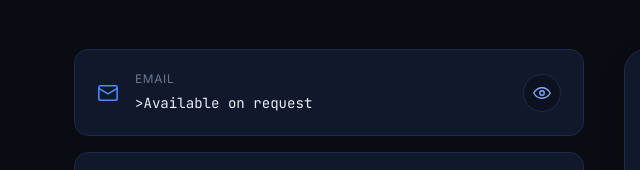
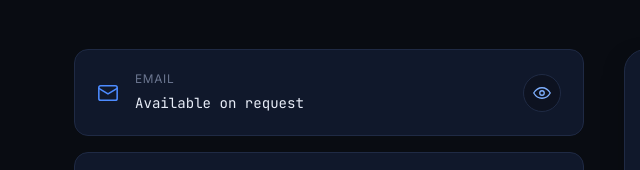
Before and after one commit to manoj386/apurva-portfolio, a plain HTML site: page index.html in a window 1280 px wide. Shown: the part 7567-7737 px from the top of the page, 10-650 px from the left. Drawn offline with Linux system fonts and the light colour scheme.

```diff
--- a/index.html
+++ b/index.html
@@ -513,7 +513,7 @@
             <svg viewBox="0 0 24 24" width="22" height="22"><rect x="2" y="4" width="20" height="16" rx="2" fill="none" stroke="currentColor" stroke-width="1.7"/><path d="M2 7l10 6 10-6" fill="none" stroke="currentColor" stroke-width="1.7" stroke-linecap="round" stroke-linejoin="round"/></svg>
             <div class="contact-card-body">
               <span class="contact-label">Email</span>
-              <span class="contact-value" id="emailValue">>Available on request</span>
+              <span class="contact-value" id="emailValue">Available on request</span>
             </div>
             <button class="icon-btn" id="revealEmailBtn" type="button" aria-label="Reveal email">
               <svg viewBox="0 0 24 24" width="18" height="18"><path d="M1 12s4-7 11-7 11 7 11 7-4 7-11 7-11-7-11-7z" fill="none" stroke="currentColor" stroke-width="1.7"/><circle cx="12" cy="12" r="3" fill="none" stroke="currentColor" stroke-width="1.7"/></svg>
```
